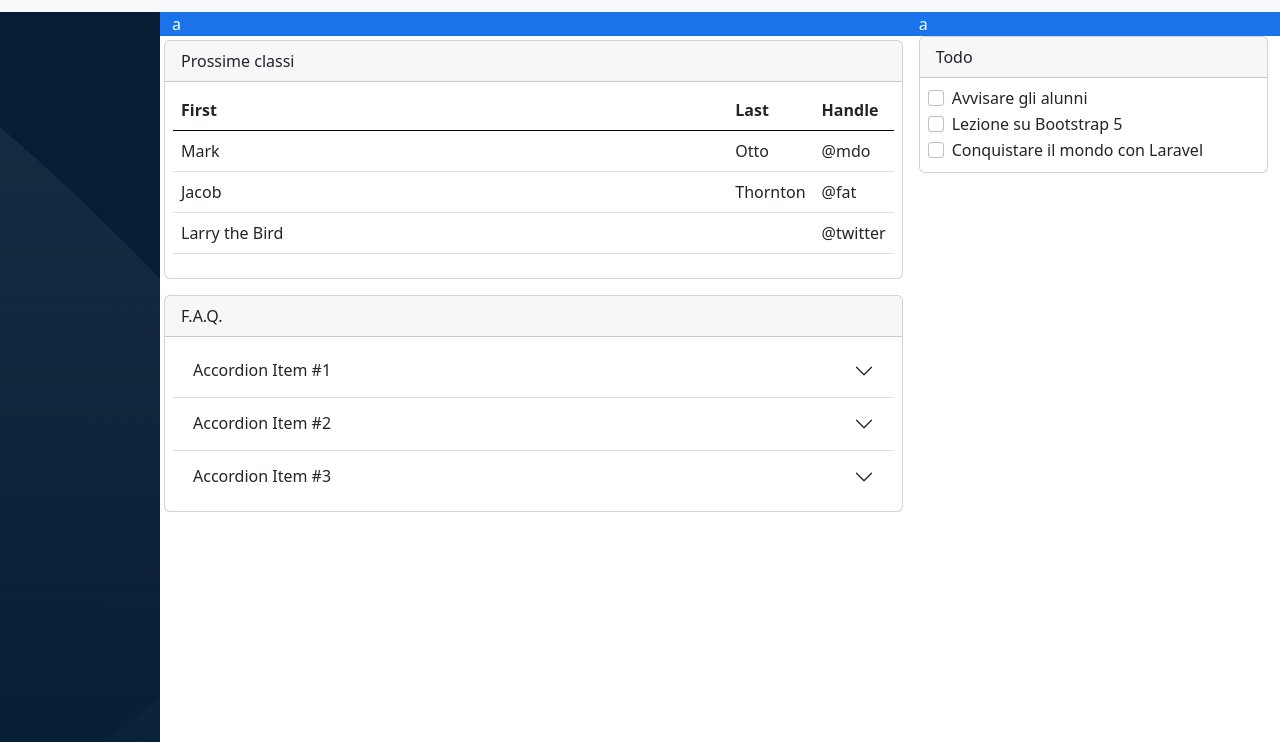
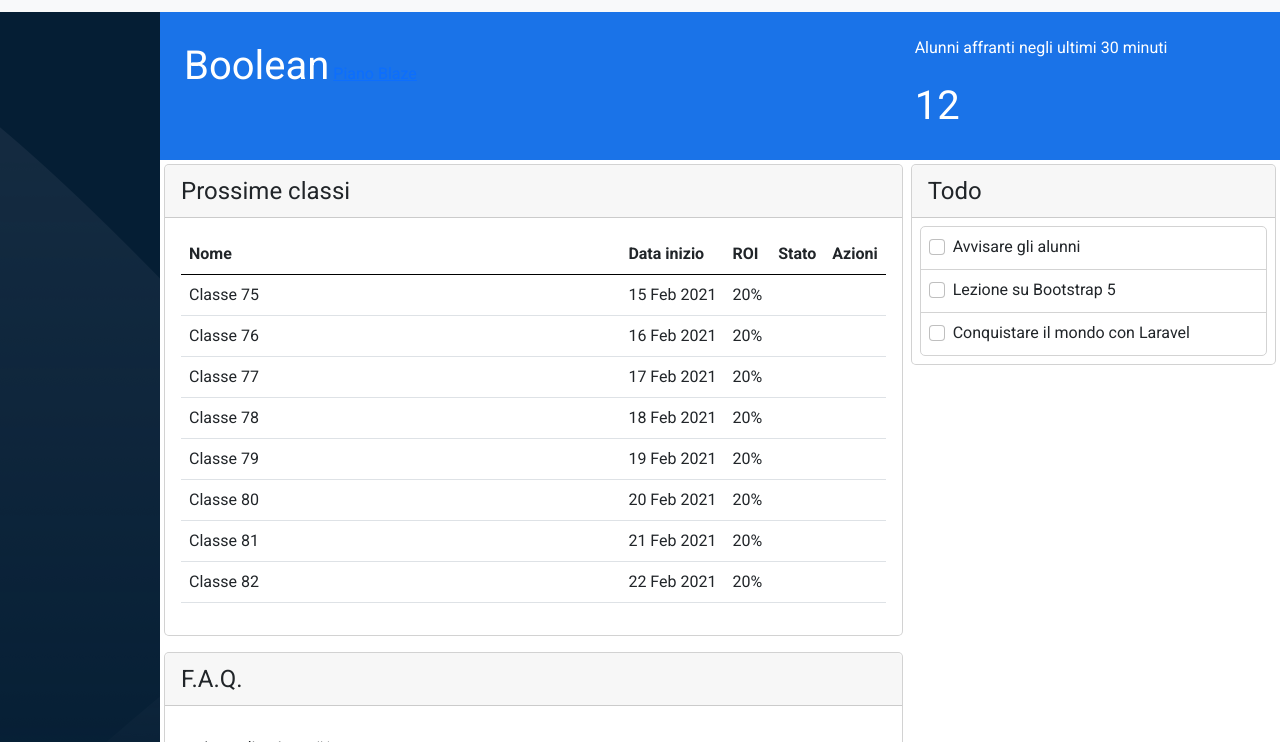
Before and after one commit to mlietti1/html-css-bootstrap-dashboard, a plain HTML site: page index.html in a window 1280 px wide. Shown: the part 58-800 px from the top of the page. Drawn offline with nearby package versions, Linux system fonts and the light colour scheme.

Commit message:
adding banner content

```diff
--- a/css/style.css
+++ b/css/style.css
@@ -13,6 +13,7 @@ header {
 }
 
 .sidebar {
+    font-family: 'Poppins', sans-serif;
     width: 160px;
     height: calc(100vh - 70px);
     background-image: url(../img/sidebar-bg.png);
@@ -22,6 +23,7 @@ header {
 .main-container {
     width: calc(100vw - 160px);
     height: calc(100vh - 70px);
+    font-family: 'Roboto', sans-serif;
 }
 
 .main-container .banner {
@@ -29,14 +31,33 @@ header {
     color: white;
 }
 
+.mc-card {
+    border-radius: 5px;
+}
+
 .mc-table {
     table-layout: auto;
+    width: 100%;
+    border-collapse: collapse;
 }
 
 .mc-table thead {
     border-bottom-color: black;
 }
 
+.mc-table td {
+    white-space: nowrap;
+}
+
 .mc-table .t-col-class {
     width: 100%;
 }
+
+.todo .card-content {
+    border: 1px solid lightgray;
+    border-radius: 5px;
+}
+
+.todo .card-content div:not(:last-child) {
+    border-bottom: 1px solid lightgray;
+}
--- a/index.html
+++ b/index.html
@@ -34,54 +34,117 @@
             </div>
 
             <div class="main-container overflow-auto">
-                <div class="banner container-fluid">
+                <div class="banner p-4 container-fluid">
                     <div class="row row-cols-1 row-cols-lg-2">
-                        <div class="col col-lg-8">a</div>
-                        <div class="col col-lg-4">a</div>
+                        <div class="col col-lg-8">
+                            <div class="mb-3">
+                                <span class="fs-1">Boolean</span>
+                                <a class="banner-btn" href="#">Piano Blaze</a>
+                            </div>
+                            <div>
+                                <a class="banner-btn" href="#"></a>
+                                <a class="banner-btn" href="#"></a>
+                                <a class="banner-btn" href="#"></a>
+                                <a class="banner-btn" href="#"></a>
+                            </div>
+                        </div>
+                        <div class="col col-lg-4">
+                            <div class="mb-3">
+                                <span>Alunni affranti negli ultimi 30 minuti</span>
+                            </div>
+                            <div>
+                                <span class="fs-1">12</span>
+                            </div>
+                        </div>
                     </div>
                 </div>
                 <div class="content">
                     <div class="container-fluid">
                         <div class="row row-cols-1 row-cols-lg-2">
                             <div class="col p-1 col-lg-8">
-                                <!-- tabella e faq -->
+                                <!-- tabella -->
                                 <div class="card mb-3 mc-card next-classes">
                                     <div class="card-header">
-                                        <span>Prossime classi</span>
+                                        <span class="fs-4">Prossime classi</span>
                                     </div>
-                                    <div class="card-content p-2">
+                                    <div class="card-content p-3">
                                         <table class="table mc-table">
                                             <thead>
                                               <tr>
-                                                <th class="t-col-class" scope="col">First</th>
-                                                <th scope="col">Last</th>
-                                                <th scope="col">Handle</th>
+                                                <th class="t-col-class" scope="col">Nome</th>
+                                                <th scope="col">Data inizio</th>
+                                                <th scope="col">ROI</th>
+                                                <th class="col">Stato</th>
+                                                <th class="col">Azioni</th>
                                               </tr>
                                             </thead>
                                             <tbody>
                                                 <tr>
-                                                <td>Mark</td>
-                                                <td>Otto</td>
-                                                <td>@mdo</td>
+                                                    <td>Classe 75</td>
+                                                    <td>15 Feb 2021</td>
+                                                    <td>20%</td>
+                                                    <td></td>
+                                                    <td></td>
                                                 </tr>
                                                 <tr>
-                                                <td>Jacob</td>
-                                                <td>Thornton</td>
-                                                <td>@fat</td>
+                                                    <td>Classe 76</td>
+                                                    <td>16 Feb 2021</td>
+                                                    <td>20%</td>
+                                                    <td></td>
+                                                    <td></td>
                                                 </tr>
                                                 <tr>
-                                                <td colspan="2">Larry the Bird</td>
-                                                <td>@twitter</td>
+                                                    <td>Classe 77</td>
+                                                    <td>17 Feb 2021</td>
+                                                    <td>20%</td>
+                                                    <td></td>
+                                                    <td></td>
+                                                </tr>
+                                                <tr>
+                                                    <td>Classe 78</td>
+                                                    <td>18 Feb 2021</td>
+                                                    <td>20%</td>
+                                                    <td></td>
+                                                    <td></td>
+                                                </tr>
+                                                <tr>
+                                                    <td>Classe 79</td>
+                                                    <td>19 Feb 2021</td>
+                                                    <td>20%</td>
+                                                    <td></td>
+                                                    <td></td>
+                                                </tr>
+                                                <tr>
+                                                    <td>Classe 80</td>
+                                                    <td>20 Feb 2021</td>
+                                                    <td>20%</td>
+                                                    <td></td>
+                                                    <td></td>
+                                                </tr>
+                                                <tr>
+                                                    <td>Classe 81</td>
+                                                    <td>21 Feb 2021</td>
+                                                    <td>20%</td>
+                                                    <td></td>
+                                                    <td></td>
+                                                </tr>
+                                                <tr>
+                                                    <td>Classe 82</td>
+                                                    <td>22 Feb 2021</td>
+                                                    <td>20%</td>
+                                                    <td></td>
+                                                    <td></td>
                                                 </tr>
                                             </tbody>
                                           </table>
                                     </div>
                                 </div>
+                                <!-- faq -->
                                 <div class="card mc-card faq">
                                     <div class="card-header">
-                                        <span>F.A.Q.</span>
+                                        <span class="fs-4">F.A.Q.</span>
                                     </div>
-                                    <div class="card-content p-2">
+                                    <div class="card-content p-3">
                                         <div class="accordion accordion-flush" id="accordionFlushExample">
                                             <div class="accordion-item">
                                               <h2 class="accordion-header" id="flush-headingOne">
@@ -117,25 +180,30 @@
                                     </div>
                                 </div>
                             </div>
-                            <div class="col col-lg-4">
-                                <!-- todo e grafico -->
+                            <div class="col col-lg-4 p-1">
+                                <!-- todo -->
                                 <div class="card mc-card todo">
                                     <div class="card-header">
-                                        <span>Todo</span>
+                                        <span class="fs-4">Todo</span>
                                     </div>
-                                    <div class="card-content p-2">
+                                    <div class="card-content m-2">
+                                        <div class="input-row p-2">
                                             <div class="form-check">
                                                 <input class="form-check-input" type="checkbox" id="avvisare" value="Avvisare">
                                                 <label class="form-check-label" for="avvisare">
                                                   Avvisare gli alunni
                                                 </label>
                                             </div>
+                                        </div>
+                                        <div class="input-row p-2">
                                             <div class="form-check">
                                                 <input class="form-check-input" type="checkbox" id="bootstrap" value="Bootstrap">
                                                 <label class="form-check-label" for="bootstrap">
                                                   Lezione su Bootstrap 5
                                                 </label>
                                             </div>
+                                        </div>
+                                        <div class="input-row p-2">
                                             <div class="form-check">
                                                 <input class="form-check-input" type="checkbox" id="laravel" value="Laravel">
                                                 <label class="form-check-label" for="laravel">
@@ -145,11 +213,13 @@
                                         </div>
                                     </div>
                                 </div>
+
+                                <!-- grafico -->
                             </div>
                         </div>
                     </div>
                 </div>
-
+            </div>
         </div>
     </main>
 </body>
```
Lines whose indentation alone changed are shown as unchanged.
